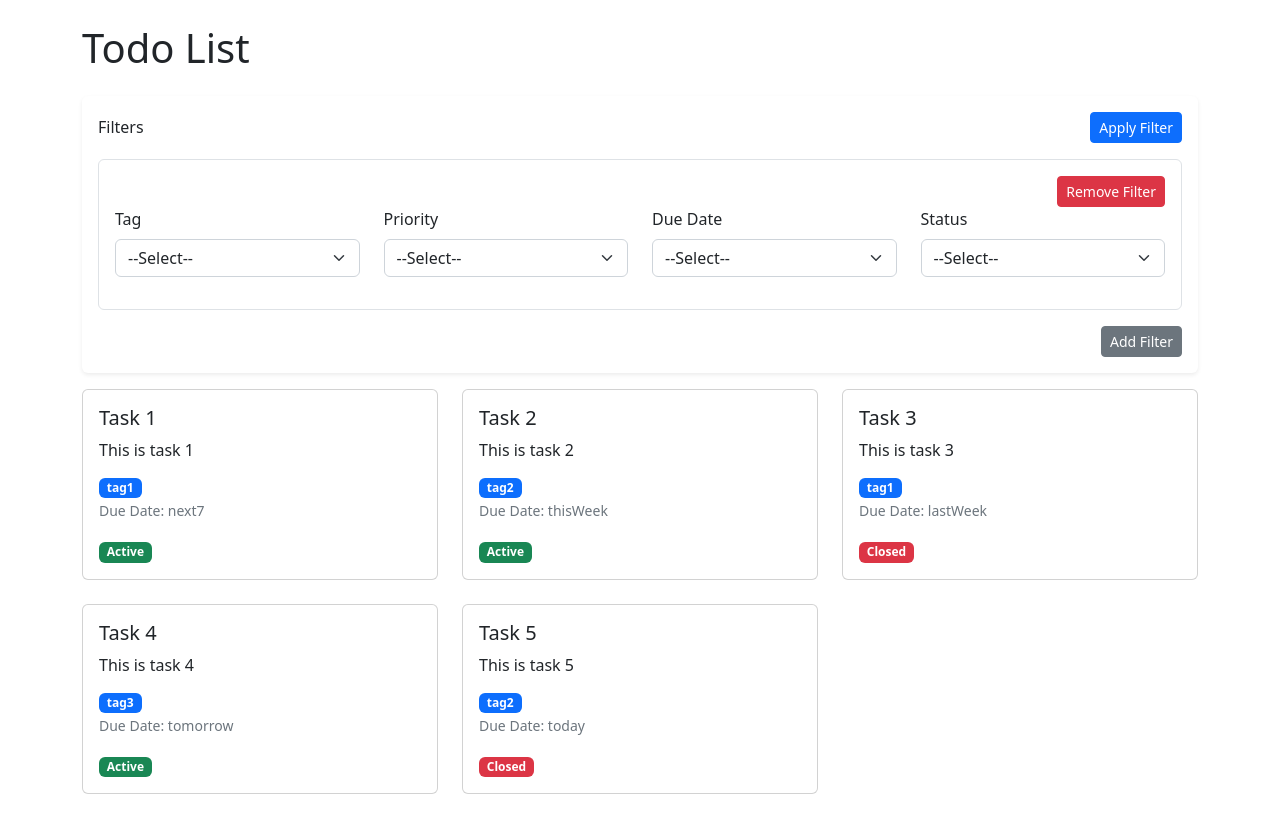
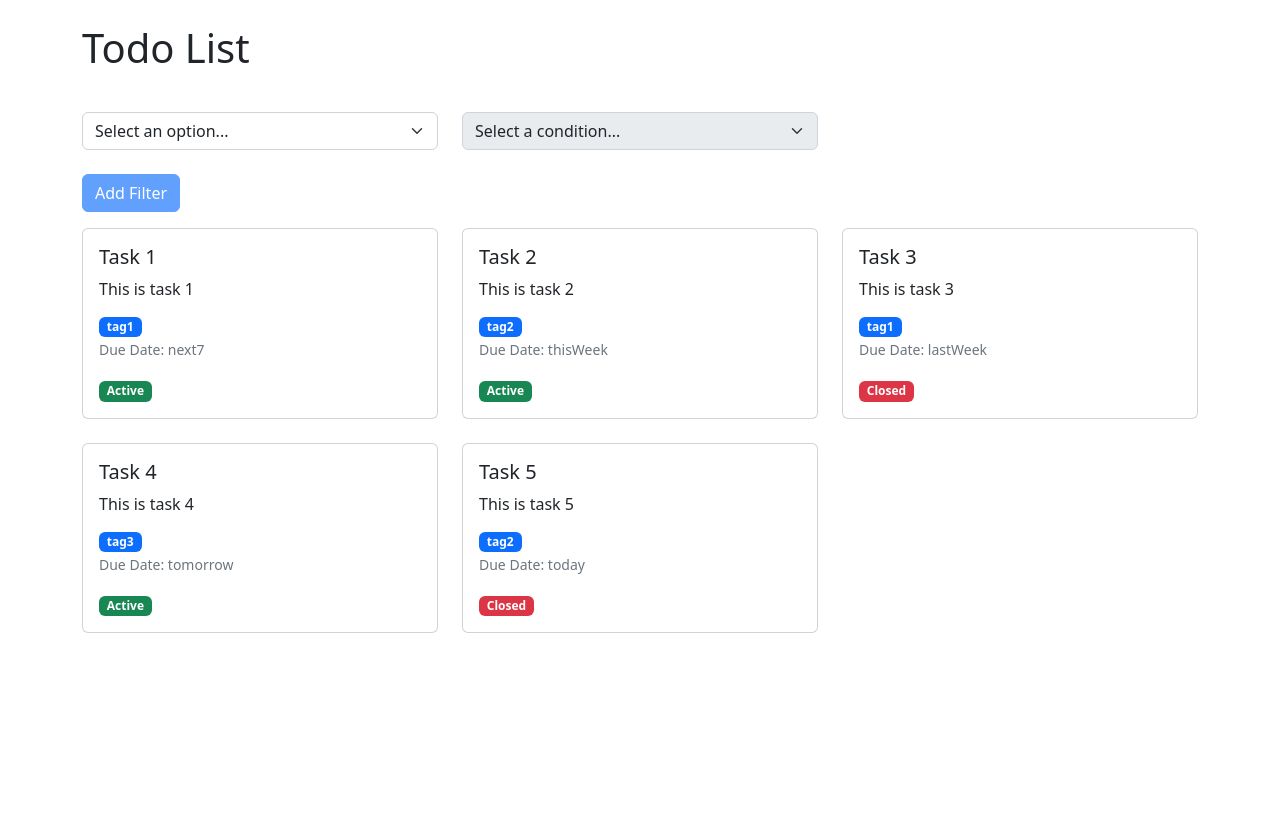
Before and after one commit to ceydaulubas/nested-filter-react, a React (Create React App) app: page / in a window 1280 px wide. Built offline with nearby package versions, Linux system fonts and the light colour scheme.

Commit message:
filter part is done

```diff
--- a/src/components/Filter.jsx
+++ b/src/components/Filter.jsx
@@ -1,100 +1,115 @@
 import React, { useState } from 'react';
 
 const Filter = ({ tasks, setFilteredTasks }) => {
-    const [filterGroups, setFilterGroups] = useState([{ tag: '', priority: '', dueDate: '', status: '' }]);
+    const [selectedOption, setSelectedOption] = useState('');
+    const [selectedCondition, setSelectedCondition] = useState('');
+    const [selectedValue, setSelectedValue] = useState('');
+    const [filters, setFilters] = useState([]);
 
-    const handleFilterChange = (index, field, value) => {
-        const newFilterGroups = [...filterGroups];
-        newFilterGroups[index][field] = value;
-        setFilterGroups(newFilterGroups);
+    const handleOptionChange = (e) => {
+        setSelectedOption(e.target.value);
+        setSelectedCondition('');
+        setSelectedValue('');
     };
 
-    const handleAddFilterGroup = () => {
-        setFilterGroups([...filterGroups, { tag: '', priority: '', dueDate: '', status: '' }]);
+    const handleConditionChange = (e) => {
+        setSelectedCondition(e.target.value);
+        setSelectedValue('');
     };
 
-    const handleRemoveFilterGroup = (index) => {
-        const newFilterGroups = [...filterGroups];
-        newFilterGroups.splice(index, 1);
-        setFilterGroups(newFilterGroups);
+    const handleValueChange = (e) => {
+        setSelectedValue(e.target.value);
     };
 
-    const handleApplyFilter = () => {
-        let filteredTasks = [...tasks];
+    const handleAddFilter = () => {
+        const newFilters = [...filters, { option: selectedOption, condition: selectedCondition, value: selectedValue }];
+        setFilters(newFilters);
+        applyFilters(newFilters);
+        setSelectedOption('');
+        setSelectedCondition('');
+        setSelectedValue('');
+    };
 
-        filterGroups.forEach((filterGroup) => {
-            filteredTasks = filteredTasks.filter((task) => {
-                let match = true;
+    const removeFilter = (index) => {
+        const newFilters = filters.filter((_, i) => i !== index);
+        setFilters(newFilters);
+        applyFilters(newFilters);
+    };
 
-                if (filterGroup.tag) {
-                    match = match && task.tag === filterGroup.tag;
-                }
-                if (filterGroup.priority) {
-                    match = match && task.priority === filterGroup.priority;
-                }
-                if (filterGroup.dueDate) {
-                    // TODO: implement due date filtering logic
-                }
-                if (filterGroup.status) {
-                    match = match && task.status === filterGroup.status;
+    const applyFilters = (filtersToApply) => {
+        const newFilteredTasks = tasks.filter((task) => {
+            return filtersToApply.every((filter) => {
+                let condition = false;
+
+                switch (filter.condition) {
+                    case 'is':
+                        condition = task[filter.option] === filter.value;
+                        break;
+                    case 'isNot':
+                        condition = task[filter.option] !== filter.value;
+                        break;
+                    default:
+                        break;
                 }
 
-                return match;
+                return condition;
             });
         });
 
-        setFilteredTasks(filteredTasks);
+        setFilteredTasks(newFilteredTasks);
     };
 
     return (
-        <div className="my-3 p-3 bg-white rounded shadow-sm">
-            <div className="d-flex justify-content-between align-items-center mb-3">
-                <h6 className="mb-0">Filters</h6>
-                <button className="btn btn-sm btn-primary" onClick={handleApplyFilter}>
-                    Apply Filter
-                </button>
+        <>
+            <div className="row my-3">
+                {filters.map((filter, index) => (
+                    <div className="col-auto" key={index}>
+                        <span className="badge bg-danger" onClick={() => removeFilter(index)}>
+                            {`${filter.option} ${filter.condition} ${filter.value}`}
+                            <span className="ms-2" style={{ cursor: 'pointer' }}>&times;</span>
+                        </span>
                     </div>
-
-            {filterGroups.map((filterGroup, index) => (
-                <div key={index} className="border rounded p-3 mb-3">
-                    <div className="d-flex justify-content-end">
-                        <button className="btn btn-sm btn-danger" onClick={() => handleRemoveFilterGroup(index)}>
-                            Remove Filter
-                        </button>
+                ))}
             </div>
-
-                    <div className="row">
-                        <div className="col-md-3">
-                            <div className="mb-3">
-                                <label className="form-label">Tag</label>
-                                <select className="form-select" value={filterGroup.tag} onChange={(e) => handleFilterChange(index, 'tag', e.target.value)}>
-                                    <option value="">--Select--</option>
-                                    <option value="tag1">Tag 1</option>
-                                    <option value="tag2">Tag 2</option>
-                                    <option value="tag3">Tag 3</option>
-                                    <option value="tag4">Tag 4</option>
+            <div className="row my-3">
+                <div className="col-sm-12 col-md-4 mb-3">
+                    <select className="form-select" value={selectedOption} onChange={handleOptionChange}>
+                        <option value="">Select an option...</option>
+                        <option value="tag">Tag</option>
+                        <option value="priority">Priority</option>
+                        <option value="dueDate">Due date</option>
+                        <option value="status">Status</option>
                     </select>
                 </div>
+                <div className="col-sm-12 col-md-4 mb-3">
+                    <select className="form-select" value={selectedCondition} onChange={handleConditionChange} disabled={!selectedOption}>
+                        <option value="">Select a condition...</option>
+                        <option value="is">is</option>
+                        <option value="isNot">is not</option>
+                    </select>
                 </div>
-
-                        <div className="col-md-3">
-                            <div className="mb-3">
-                                <label className="form-label">Priority</label>
-                                <select className="form-select" value={filterGroup.priority} onChange={(e) => handleFilterChange(index, 'priority', e.target.value)}>
-                                    <option value="">--Select--</option>
+                <div className="col-sm-12 col-md-4 mb-3">
+                    {selectedOption === 'tag' && (
+                        <select className="form-select" value={selectedValue} onChange={handleValueChange} disabled={!selectedCondition}>
+                            <option value="">Select a tag...</option>
+                            <option value="tag1">Tag1</option>
+                            <option value="tag2">Tag2</option>
+                            <option value="tag3">Tag3</option>
+                        </select>
+                    )}
+                    {selectedOption === 'priority' && (
+                        <select className="form-select" value={selectedValue} onChange={handleValueChange} disabled={!selectedCondition}>
+                            <option value="">Select a priority...</option>
                             <option value="Urgent">Urgent</option>
                             <option value="High">High</option>
                             <option value="Normal">Normal</option>
                             <option value="Low">Low</option>
                             <option value="NonPriority">Non Priority</option>
                         </select>
-                            </div>
-                        </div>
-                        <div className="col-md-3">
-                            <div className="mb-3">
-                                <label className="form-label">Due Date</label>
-                                <select className="form-select" value={filterGroup.dueDate} onChange={(e) => handleFilterChange(index, 'dueDate', e.target.value)}>
-                                    <option value="">--Select--</option>
+                    )}
+                    {selectedOption === 'dueDate' && (
+                        <select className="form-select" value={selectedValue} onChange={handleValueChange} disabled={!selectedCondition}>
+                            <option value="">Select a dueDate...</option>
                             <option value="today">Today</option>
                             <option value="yesterday">Yesterday</option>
                             <option value="tomorrow">Tomorrow</option>
@@ -103,30 +118,23 @@ const Filter = ({ tasks, setFilteredTasks }) => {
                             <option value="thisWeek">This Week</option>
                             <option value="lastWeek">Last Week</option>
                         </select>
-                            </div>
-                        </div>
-
-                        <div className="col-md-3">
-                            <div className="mb-3">
-                                <label className="form-label">Status</label>
-                                <select className="form-select" value={filterGroup.status} onChange={(e) => handleFilterChange(index, 'status', e.target.value)}>
-                                    <option value="">--Select--</option>
+                    )}
+                    {selectedOption === 'status' && (
+                        <select className="form-select" value={selectedValue} onChange={handleValueChange} disabled={!selectedCondition}>
+                            <option value="">Select a status...</option>
                             <option value="Active">Active</option>
                             <option value="Closed">Closed</option>
                         </select>
+                    )}
                 </div>
-                        </div>
-                    </div>
-                </div>
-            ))}
-
-            <div className="d-flex justify-content-end">
-                <button className="btn btn-sm btn-secondary" onClick={handleAddFilterGroup}>
+                <div className="col-12">
+                    <button className="btn btn-primary mt-2" onClick={handleAddFilter} disabled={!selectedOption || !selectedCondition || !selectedValue}>
                         Add Filter
                     </button>
                 </div>
             </div>
-    );
-};
+        </>
+    )
+}
 
 export default Filter;
--- a/src/components/TodoList.jsx
+++ b/src/components/TodoList.jsx
@@ -10,7 +10,7 @@ const TodoList = () => {
             <Filter tasks={todoData.tasks} setFilteredTasks={setFilteredTasks} />
 
             <div className="row">
-                {todoData.tasks.map((task) => (
+                {filteredTasks.map((task) => (
                     <div className="col-sm-12 col-md-6 col-lg-4" key={task.id}>
                         <div className={`card mb-4 border-${task.priority}`}>
                             <div className="card-body">
```
Lines whose indentation alone changed are shown as unchanged.
